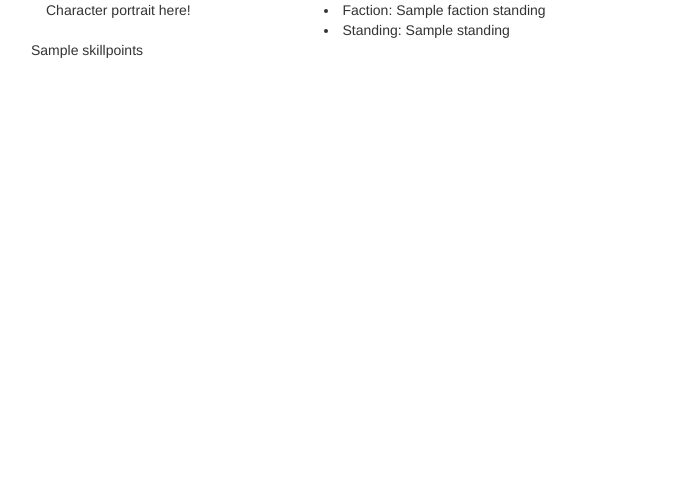
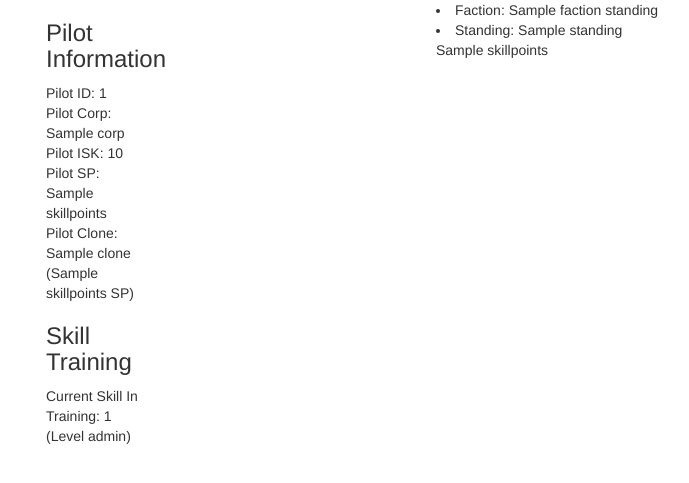
Before and after one commit to hbbtstar/PyHq, a Django app: template characterscreen/templates/characteroverview.html in a window 1280 px wide. Shown: the top 483 px of the page, without its empty margins (24-713 px from the left). Run offline with Django 3.2, Linux system fonts and the light colour scheme; the template is opened without the code that fills it: most values are stand-ins (such as "Sample title", 1, 10 or a date in 2020).

Commit message:
fixed KeyError in views.py, started building more of the character framework

```diff
--- a/characterscreen/templates/characteroverview.html
+++ b/characterscreen/templates/characteroverview.html
@@ -2,11 +2,28 @@
 
 {% block content %}
 <div class="row">
-    <div class="col-md-3">
-        <p>Character portrait here!</p>
+    <div class="col-md-4">
+        <div class="row">
+            <div class="col-md-4">
+                <h3>Pilot Information</h3>
+                Pilot ID: {{ char_sheet.id }} <br>
+                Pilot Corp: {{ char_sheet.corp.name }} <br>
+                Pilot ISK: {{ char_sheet.balance }} <br>
+                Pilot SP: {{ char_sheet.skillpoints }} <br>
+                Pilot Clone: {{ char_sheet.clone.name }} ({{ char_sheet.clone.skillpoints }} SP) <br>
+
+            </div>
+        </div>
+        <div class="row">
+            <div class="col-md-4">
+                <h3>Skill Training</h3>
+                Current Skill In Training: {{ current_training.type_id }} (Level {{ current_training.level }})<br>
+
+            </div>
+        </div>
 
     </div>
-    <div class=""col-md-6">
+    <div class="col-md-8">
 {% for o in faction_standings %}
     <li>Faction: {{ o.name }} </li>
     <li>Standing: {{ o.standing }}</li>
--- a/characterscreen/urls.py
+++ b/characterscreen/urls.py
@@ -3,6 +3,6 @@
 from characterscreen import views
 
 urlpatterns = patterns('',
-    url(r'index$', views.character, name='character'),
+    url(r'^$', views.character, name='character'),
     url(r'^settings$', views.settings, name='settings'),
 )
```
Also changed, not shown: characterscreen/views.py (+34 -26 lines).
